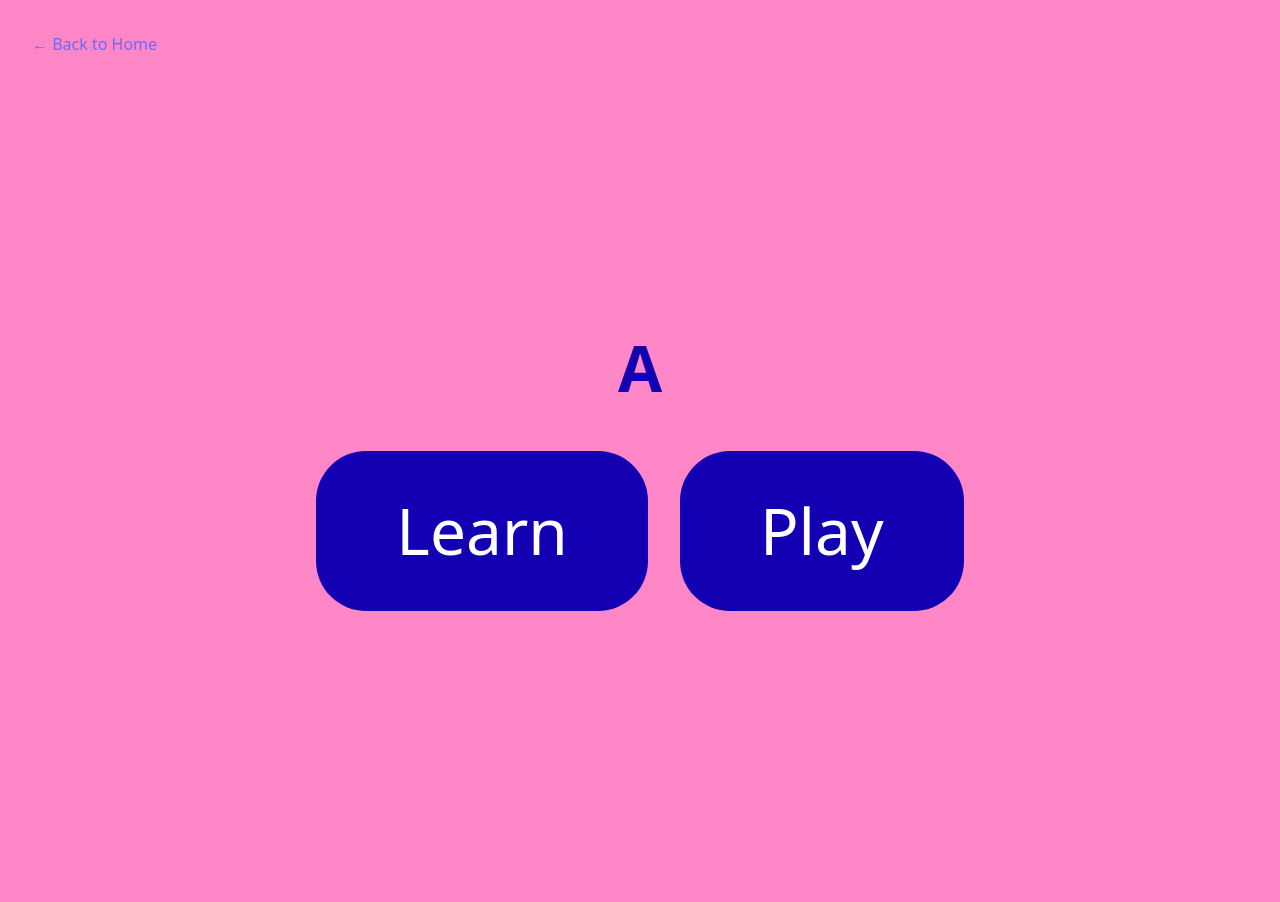
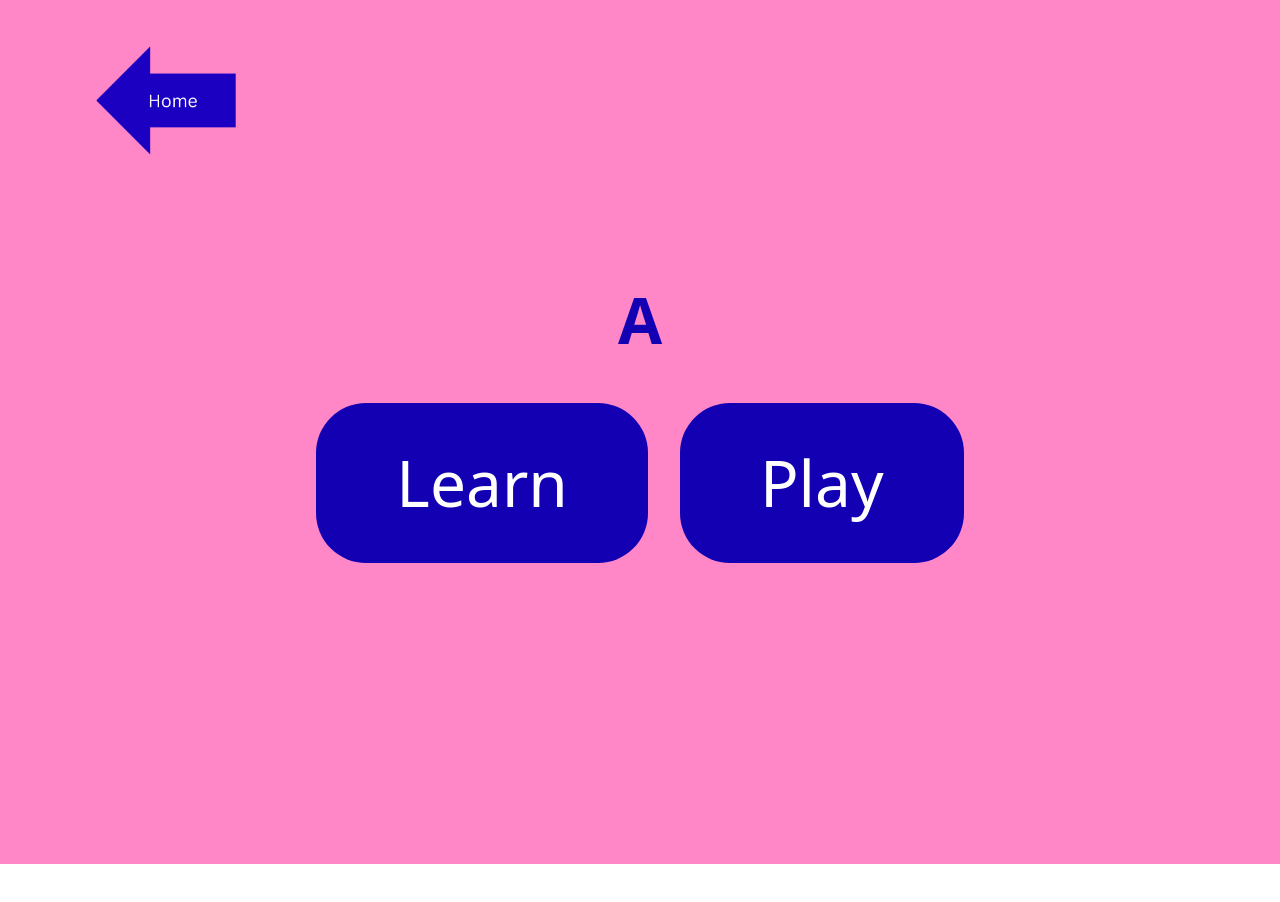
Before and after one commit to giselaroberts/comps-react-app, a React (Vite) app: page /chord/A in a window 1280 px wide. Shown: the top 902 px of the page. After the commit the page ends 864 px from the top, so only its background shows below. Built offline with nearby package versions, Linux system fonts and the light colour scheme.

Commit message:
HomeArrow added to chordselectionPage through ChordLayout

```diff
--- a/src/components/ChordLayout.css
+++ b/src/components/ChordLayout.css
@@ -51,3 +51,23 @@
 .mode-button:active {
   transform: translateY(0);
 }
+
+.chord-layout .back-link {
+  position: absolute;
+  top: 1rem;
+  left: 1rem;
+  color: #dcdbff;
+  text-decoration: none;
+  font-size: large;
+  font-weight: 500;
+  transition: opacity 0.25s;
+}
+
+.chord-layout .back-link:hover {
+  opacity: 0.8;
+}
+
+.home-arrow{
+  width: 300px;
+  height: auto;
+}
--- a/src/components/ChordLayout.jsx
+++ b/src/components/ChordLayout.jsx
@@ -1,5 +1,6 @@
 import { Link, Outlet, useParams, useLocation } from 'react-router-dom';
 import './ChordLayout.css';
+import HomeArrow from '/Users/giselaroberts/comps-react-app/src/assets/HomeArrow.png';
 
 export default function ChordLayout() {
   const { chordName } = useParams();
@@ -17,7 +18,10 @@ export default function ChordLayout() {
 
   return (
     <div className="chord-layout" style={{ backgroundColor }}>
-      {!isLearnOrPlayPage && <Link to="/" className="back-link">← Back to Home</Link>}
+      {!isLearnOrPlayPage && (
+              <Link to="/" className="back-link"><img src = {HomeArrow} alt = 'Back to Home' className = 'home-arrow'/></Link>
+
+      )}
       {/* Outlet renders the nested route (Selection, Learn, or Play) */}
       <Outlet />
     </div>
--- a/src/components/ChordSelectionPage.jsx
+++ b/src/components/ChordSelectionPage.jsx
@@ -1,5 +1,7 @@
 import { Link, useParams } from 'react-router-dom';
 import './ChordSelectionPage.css';
+import HomeArrow from '/Users/giselaroberts/comps-react-app/src/assets/HomeArrow.png';
+
 
 export default function ChordSelectionPage() {
   const { chordName } = useParams();
```
